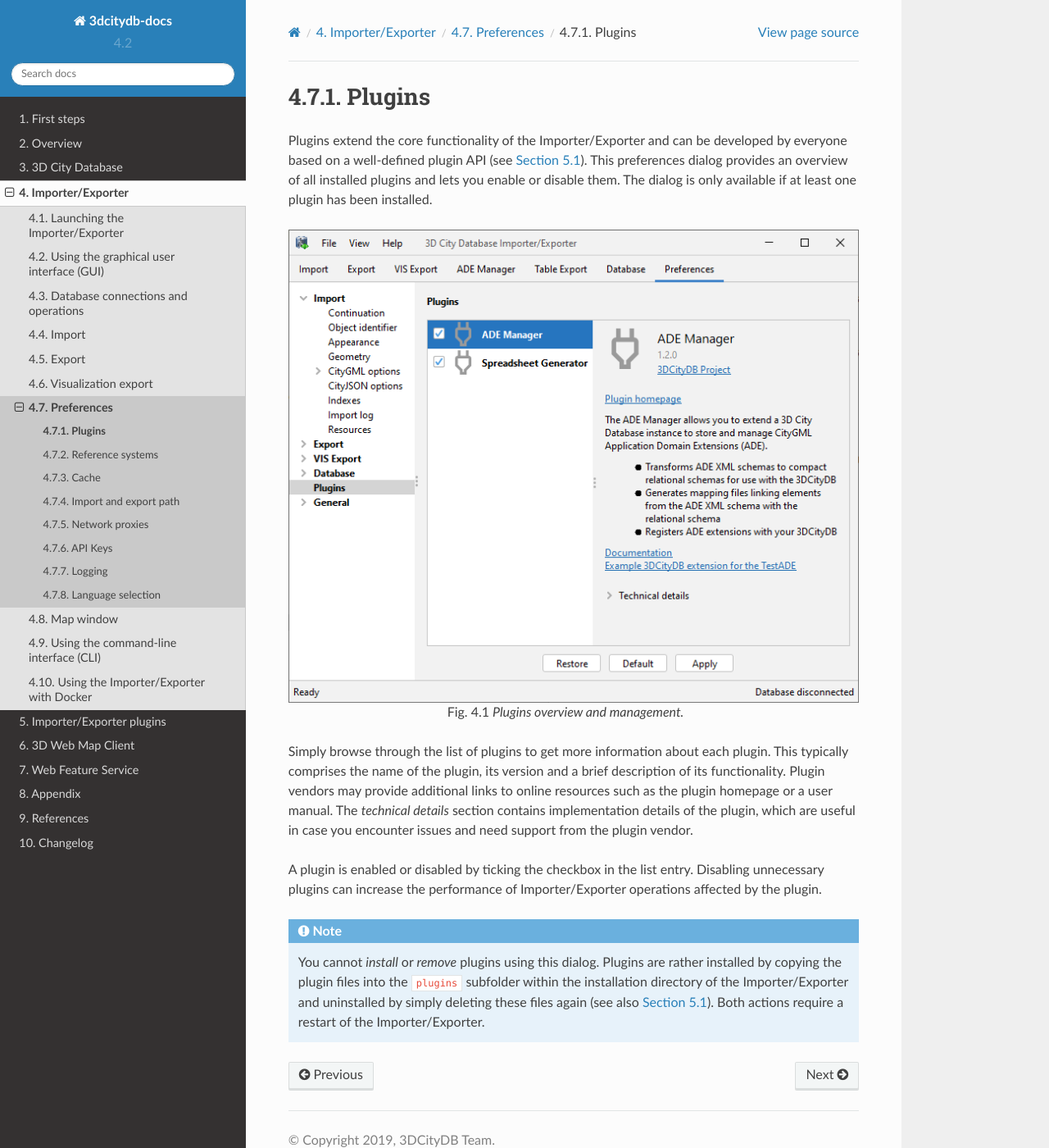
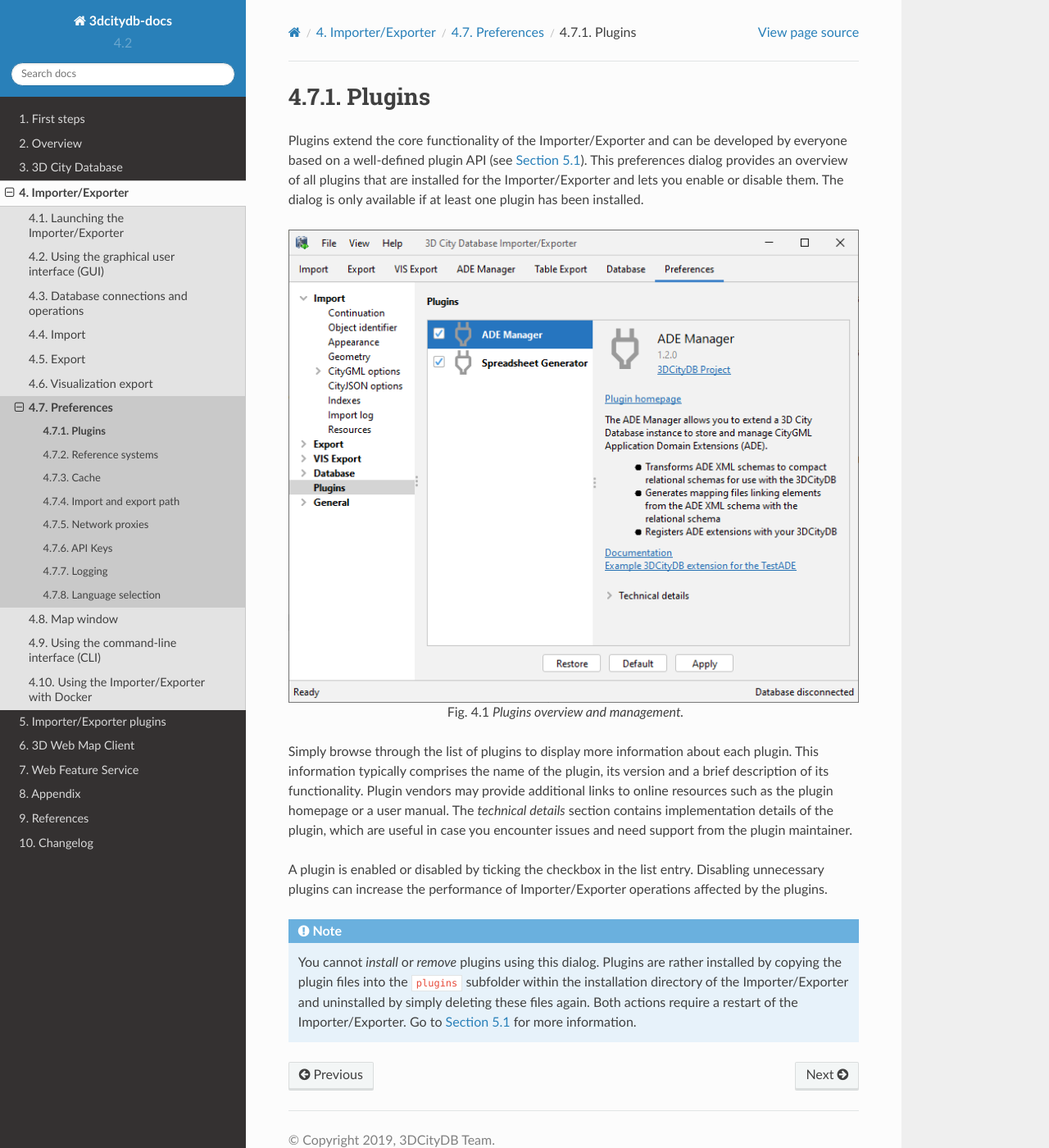
Before and after one commit to 3dcitydb/3dcitydb-docs, a Sphinx documentation site: the page built from source/impexp/preferences/plugins.rst, in a window 1280 px wide and 1400 px high. Shown: the whole window at 82% size. Built offline with Sphinx 7.4.7 and the Read the Docs theme 2.0.0, drawn with Linux system fonts in a browser that asks for light colours.

Commit message:
minor change

```diff
--- a/source/impexp/preferences/plugins.rst
+++ b/source/impexp/preferences/plugins.rst
@@ -5,8 +5,8 @@
 
 Plugins extend the core functionality of the Importer/Exporter and can be developed by everyone based
 on a well-defined plugin API (see :numref:`impexp_plugin_mechanism_chapter`). This preferences dialog
-provides an overview of all installed plugins and lets you enable or disable them. The dialog is only
-available if at least one plugin has been installed.
+provides an overview of all plugins that are installed for the Importer/Exporter and lets you enable
+or disable them. The dialog is only available if at least one plugin has been installed.
 
 .. figure:: /media/impexp_preferences_plugins_fig.png
    :name: impexp_preferences_plugins_fig
@@ -14,17 +14,17 @@
 
    Plugins overview and management.
 
-Simply browse through the list of plugins to get more information about each plugin. This typically
+Simply browse through the list of plugins to display more information about each plugin. This information typically
 comprises the name of the plugin, its version and a brief description of its functionality. Plugin vendors may
 provide additional links to online resources such as the plugin homepage or a user manual. The *technical details*
 section contains implementation details of the plugin, which are useful in case you encounter issues and
-need support from the plugin vendor.
+need support from the plugin maintainer.
 
 A plugin is enabled or disabled by ticking the checkbox in the list entry. Disabling unnecessary plugins can increase
-the performance of Importer/Exporter operations affected by the plugin.
+the performance of Importer/Exporter operations affected by the plugins.
 
 .. note::
    You cannot *install* or *remove* plugins using this dialog. Plugins are rather installed by copying the
    plugin files into the ``plugins`` subfolder within the installation directory of the Importer/Exporter and
-   uninstalled by simply deleting these files again (see also :numref:`impexp_plugin_mechanism_chapter`).
-   Both actions require a restart of the Importer/Exporter.
+   uninstalled by simply deleting these files again. Both actions require a restart of the Importer/Exporter.
+   Go to :numref:`impexp_plugin_mechanism_chapter` for more information.
```
